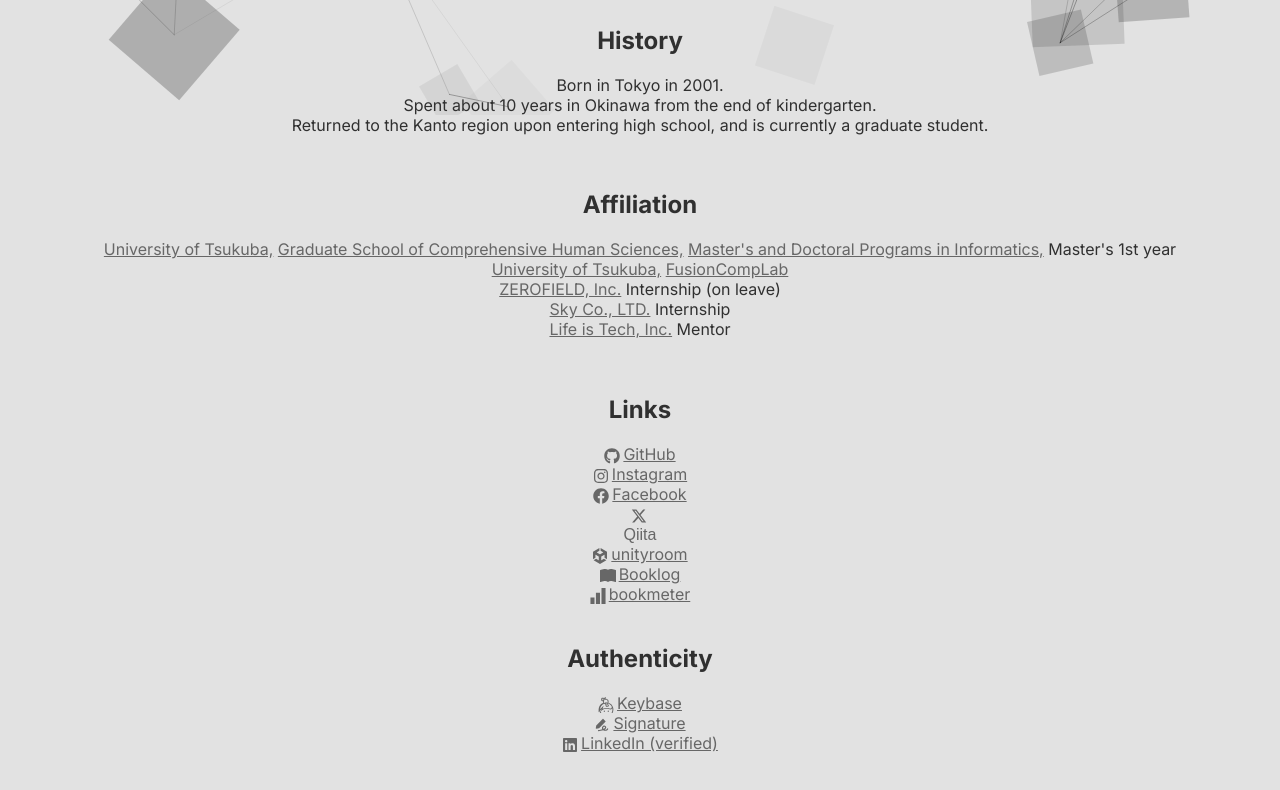
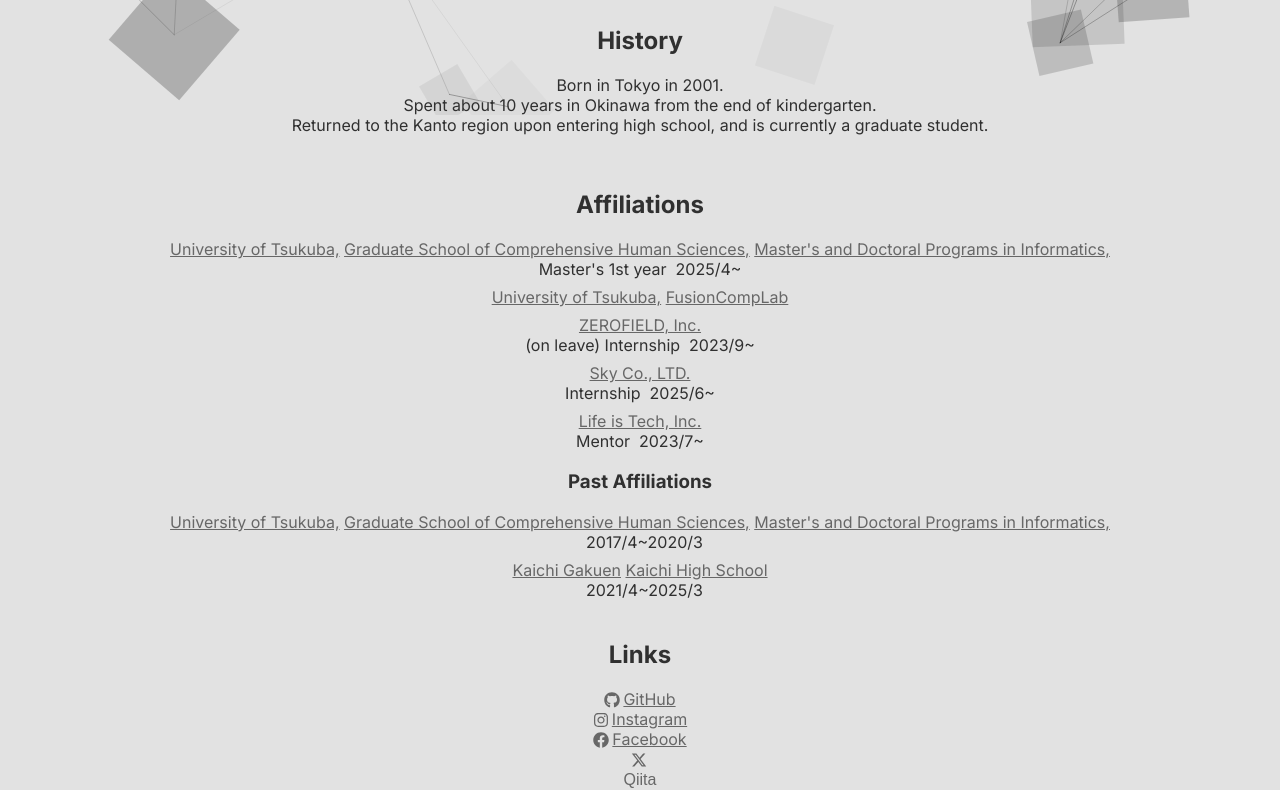
Before and after one commit to pictomo/pictomo.github.io, a Next.js app: page /en in a window 1280 px wide. Shown: the part 685-1475 px from the top of the page. Built offline with nearby package versions, Linux system fonts and the light colour scheme; a web font is replaced by a local one.

Commit message:
feat: add affiliation info

```diff
--- a/app/[locale]/home.tsx
+++ b/app/[locale]/home.tsx
@@ -19,6 +19,7 @@
 import LinkStyle from "@/app/styles/link.module.scss";
 import QiitaLogoStyle from "@/app/styles/qiita-logo.module.scss";
 import IconStyle from "@/app/styles/icon.module.scss";
+import SpaceStyle from "@/app/styles/space.module.scss";
 
 const Home = ({ locale }: { locale: I18nLocale }) => {
   return (
@@ -93,7 +94,7 @@
       </div>
       <br />
       <div>
-        <h2>Affiliation</h2>
+        <h2>Affiliations</h2>
         <p>
           <a
             className={LinkStyle.link}
@@ -130,9 +131,11 @@
               locale
             )}
           </a>
-          &nbsp;
+          <br />
           {t({ ja: "修士1年生", en: "Master's 1st year" }, locale)}
+          &nbsp; 2025/4~
           <br />
+          <span className={SpaceStyle.harf} />
           <a
             className={LinkStyle.link}
             href="https://www.tsukuba.ac.jp"
@@ -155,6 +158,7 @@
             )}
           </a>
           <br />
+          <span className={SpaceStyle.harf} />
           <a
             className={LinkStyle.link}
             href="https://zerofield.biz"
@@ -162,12 +166,14 @@
           >
             {t({ ja: "株式会社ゼロフィールド", en: "ZEROFIELD, Inc." }, locale)}
           </a>
-          &nbsp;
+          <br />
           {t(
-            { ja: "インターン (休暇中)", en: "Internship (on leave)" },
+            { ja: "(休暇中) インターン", en: "(on leave) Internship" },
             locale
           )}
+          &nbsp; 2023/9~
           <br />
+          <span className={SpaceStyle.harf} />
           <a
             className={LinkStyle.link}
             href="https://www.skygroup.jp"
@@ -175,9 +181,11 @@
           >
             {t({ ja: "Ｓｋｙ株式会社", en: "Sky Co., LTD." }, locale)}
           </a>
-          &nbsp;
+          <br />
           {t({ ja: "インターン", en: "Internship" }, locale)}
+          &nbsp; 2025/6~
           <br />
+          <span className={SpaceStyle.harf} />
           <a
             className={LinkStyle.link}
             href="https://lifeistech.co.jp"
@@ -188,9 +196,73 @@
               locale
             )}
           </a>
-          &nbsp;
+          <br />
           {t({ ja: "メンター", en: "Mentor" }, locale)}
+          &nbsp; 2023/7~
         </p>
+        <h3>Past Affiliations</h3>
+        <a
+          className={LinkStyle.link}
+          href="https://www.tsukuba.ac.jp"
+          target="_blank"
+        >
+          {t({ ja: "筑波大学", en: "University of Tsukuba," }, locale)}
+        </a>
+        &nbsp;
+        <a
+          className={LinkStyle.link}
+          href="https://www.chs.tsukuba.ac.jp"
+          target="_blank"
+        >
+          {t(
+            {
+              ja: "情報学群",
+              en: "Graduate School of Comprehensive Human Sciences,",
+            },
+            locale
+          )}
+        </a>
+        &nbsp;
+        <a
+          className={LinkStyle.link}
+          href="https://informatics.tsukuba.ac.jp"
+          target="_blank"
+        >
+          {t(
+            {
+              ja: "情報メディア創成学類",
+              en: "Master's and Doctoral Programs in Informatics,",
+            },
+            locale
+          )}
+        </a>
+        <br />
+        &nbsp; 2017/4~2020/3
+        <br />
+        <span className={SpaceStyle.harf} />
+        <a
+          className={LinkStyle.link}
+          href="https://kaichigakuen.ed.jp"
+          target="_blank"
+        >
+          {t({ ja: "開智学園", en: "Kaichi Gakuen" }, locale)}
+        </a>
+        &nbsp;
+        <a
+          className={LinkStyle.link}
+          href="https://koutoubu.kaichigakuen.ed.jp"
+          target="_blank"
+        >
+          {t(
+            {
+              ja: "開智高等学校 [高等部]",
+              en: "Kaichi High School",
+            },
+            locale
+          )}
+        </a>
+        <br />
+        &nbsp; 2021/4~2025/3
       </div>
       <br />
       <div>
--- /dev/null
+++ b/app/styles/space.module.scss
@@ -0,0 +1,4 @@
+.harf {
+  display: block;
+  height: 0.5rem;
+}
```
